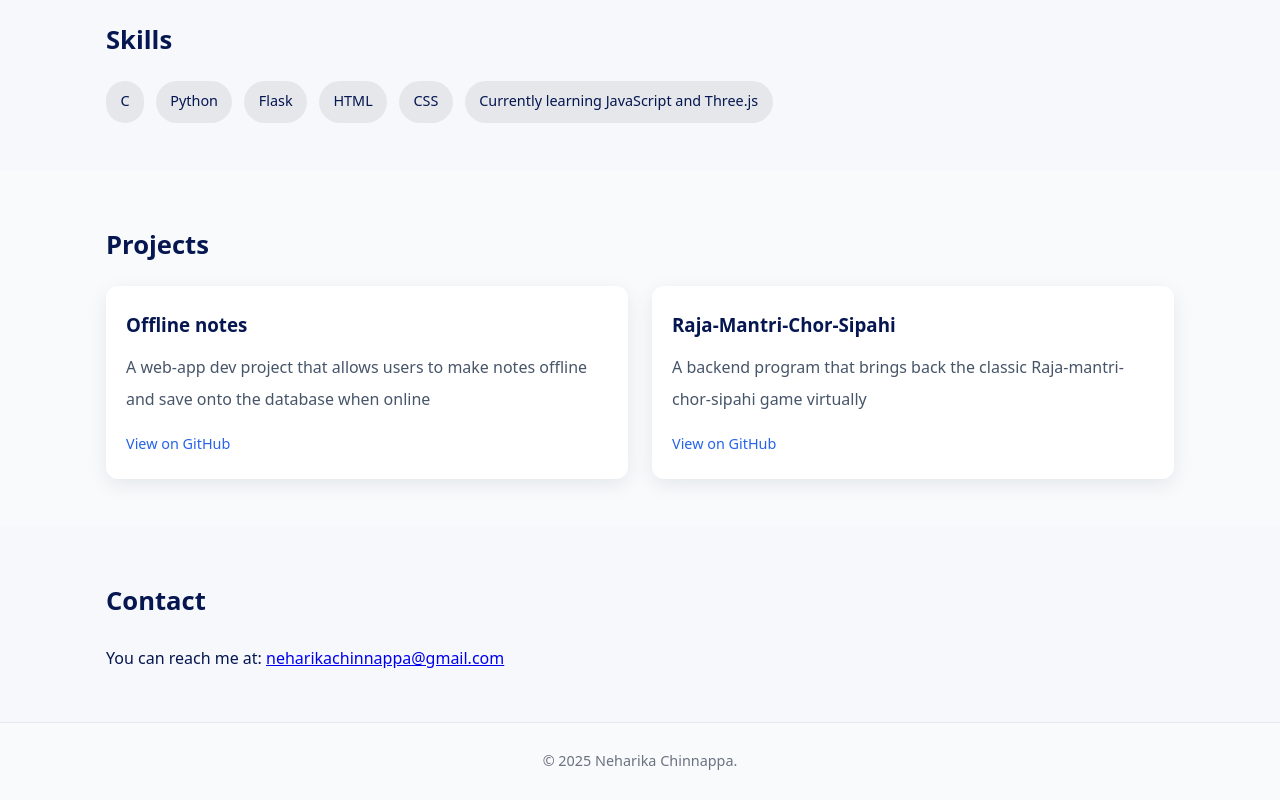
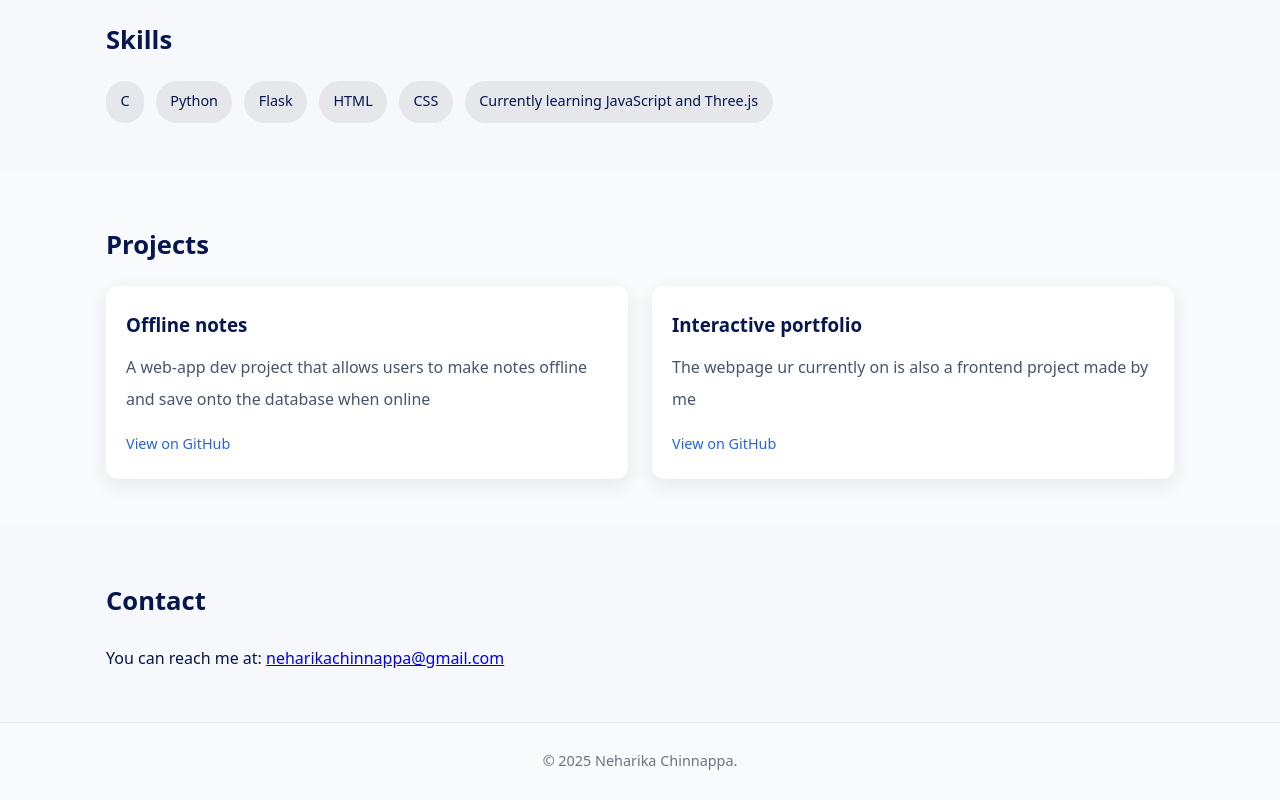
Before and after one commit to NeharikaChinnappa/Interactive_Portfolio-, a plain HTML site: page index.html in a window 1280 px wide. Shown: the part 718-1518 px from the top of the page. Drawn offline with nearby package versions, Linux system fonts and the light colour scheme.

Commit message:
Add new project and update descriptions in index.html
Updated the portfolio webpage to include a new project and modified the project description.

```diff
--- a/index.html
+++ b/index.html
@@ -76,9 +76,9 @@
           </article>
 
           <article class="project-card">
-            <h3>Raja-Mantri-Chor-Sipahi</h3>
-            <p>A backend program that brings back the classic Raja-mantri-chor-sipahi game virtually</p>
-            <a href="#" class="project-link" target="_blank">View on GitHub</a>
+            <h3>Interactive portfolio</h3>
+            <p>The webpage ur currently on is also a frontend project made by me</p>
+            <a href="https://github.com/NeharikaChinnappa/Interactive_Portfolio-" class="project-link" target="_blank">View on GitHub</a>
           </article>
         </div>
       </div>
```
